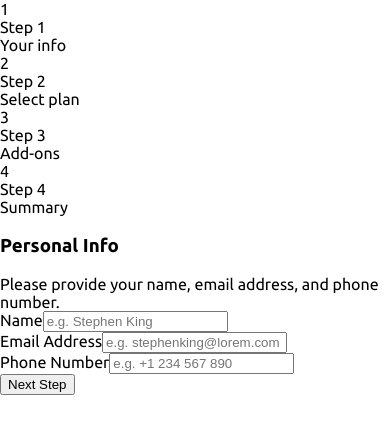
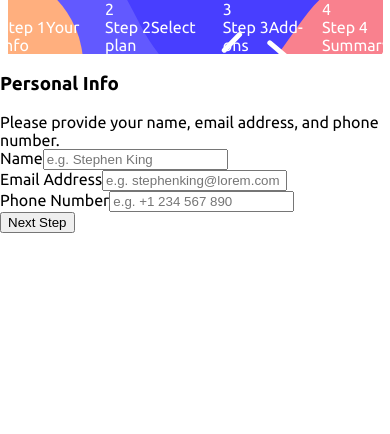
Before and after one commit to bexbrown/multi-step-form, a React (Create React App) app: page / in a window 390 px wide. Shown: the top 434 px of the page. Built offline with nearby package versions, Linux system fonts and the light colour scheme.

Commit message:
add colors, background images and breakpoints/mixins

```diff
--- a/src/components/Card/Card.js
+++ b/src/components/Card/Card.js
@@ -20,7 +20,7 @@ function Card() {
 
 
     return (
-        <div>
+        <div className="card">
             <CardHeader />
             <CardContent step={step} setStep={setStep} paymentSchedule={paymentSchedule}
                 setPaymentSchedule={setPaymentSchedule} plan={plan} setPlan={setPlan} price={price} setPrice={setPrice} name={name} setName={setName}
--- a/src/components/CardHeader/CardHeader.js
+++ b/src/components/CardHeader/CardHeader.js
@@ -2,7 +2,7 @@ import './CardHeader.scss';
 
 function CardHeader() {
     return (
-        <div>
+        <div className="header">
             {/*mobile*/}
             {/* <div>
                 <div>1</div>
@@ -10,25 +10,25 @@ function CardHeader() {
                 <div>3</div>
                 <div>4</div>
             </div> */}
-            <div>
-                <div>1</div>
+            <div className="header__1">
+                <span>1</span>
                 <div>
-                    <div>Step 1</div>
-                    <div>Your info</div>
+                    <span>Step 1</span>
+                    <span>Your info</span>
                 </div>
             </div>
             <div>
-                <div>2</div>
+                <span>2</span>
                 <div>
-                    <div>Step 2</div>
-                    <div>Select plan</div>
+                    <span>Step 2</span>
+                    <span>Select plan</span>
                 </div>
             </div>
             <div>
-                <div>3</div>
+                <span>3</span>
                 <div>
-                    <div>Step 3</div>
-                    <div>Add-ons</div>
+                    <span>Step 3</span>
+                    <span>Add-ons</span>
                 </div>
             </div>
             <div>
--- a/src/components/CardHeader/CardHeader.scss
+++ b/src/components/CardHeader/CardHeader.scss
@@ -0,0 +1,20 @@
+@use "../../styles/partials/mixins" as *;
+
+.header {
+    background-image: url(../../assets/images/bg-sidebar-mobile.svg);
+    background-repeat: no-repeat;
+    background-position: center;
+    color: #FFF;
+    display: flex;
+
+    @include tablet {
+        flex-direction: column;
+        background-image: url(../../assets//images/bg-sidebar-desktop.svg);
+        height: 100vh;
+        background-position: left;
+    }
+
+    // &__1 {
+    //     margin-top: 7rem;
+    // }
+}
--- /dev/null
+++ b/src/styles/partials/_breakpoints.scss
@@ -0,0 +1,2 @@
+$breakpoint-tablet: 768px;
+// $breakpoint-desktop: 1280px;
--- a/src/styles/partials/_colors.scss
+++ b/src/styles/partials/_colors.scss
@@ -0,0 +1,6 @@
+$primary-bg: #dbe1ea;
+$primary-text: #092b5b;
+$secondary-bg: #f7f8ff;
+$secondary-text: #bfbfcc;
+$primary-cta: #473ffd;
+$secondary-cta: #bfe3f8;
--- /dev/null
+++ b/src/styles/partials/_mixins.scss
@@ -0,0 +1,21 @@
+@use "breakpoints" as *;
+
+
+@mixin tablet {
+    @media (min-width: $breakpoint-tablet) {
+        @content;
+    }
+}
+
+// @mixin desktop {
+//     @media (min-width: $breakpoint-desktop) {
+//         @content;
+//     }
+// }
+
+// @mixin contain {
+//     @media (min-width: $breakpoint-desktop) {
+//         max-width: 63.75rem;
+//         margin: 0 auto;
+//     }
+// }
```
